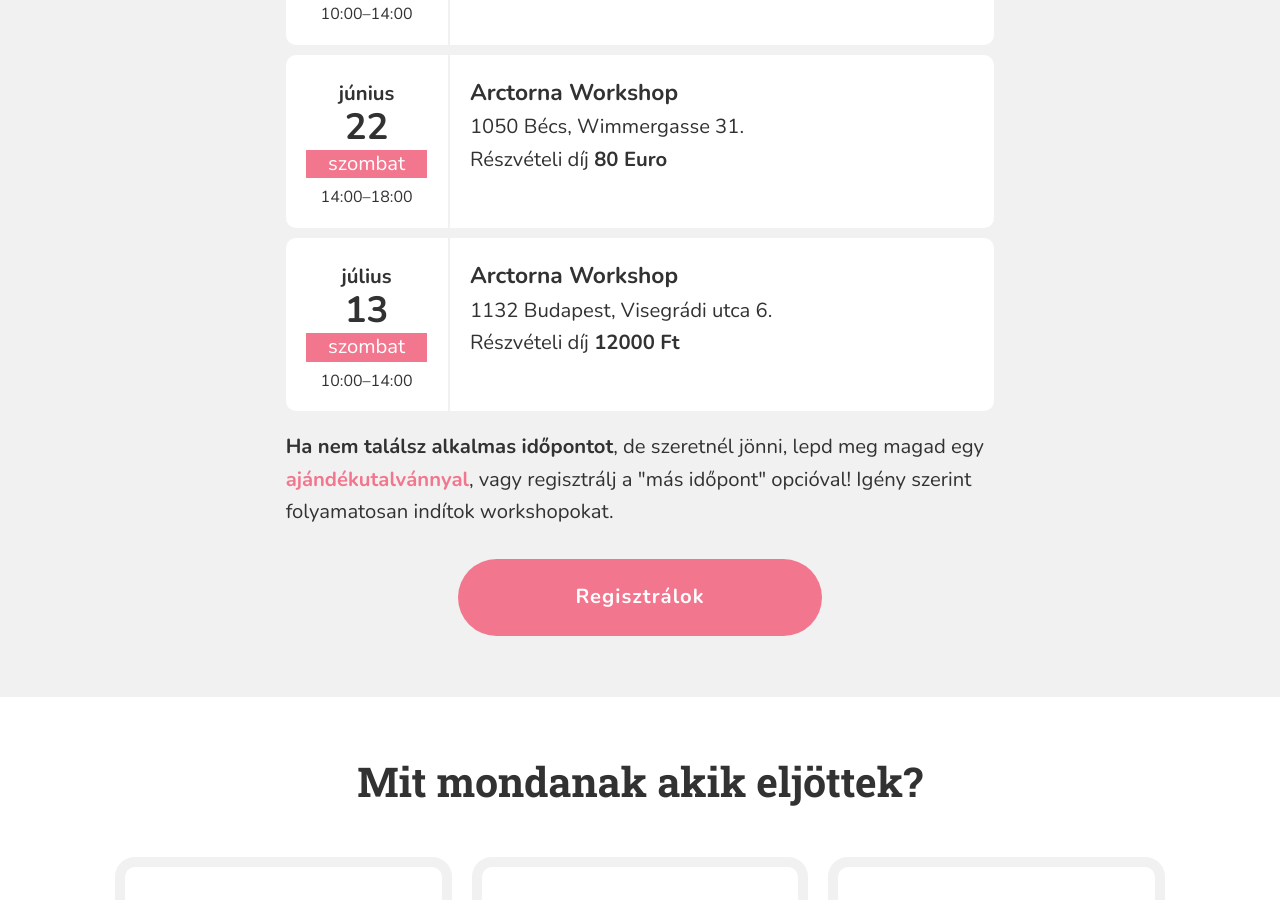
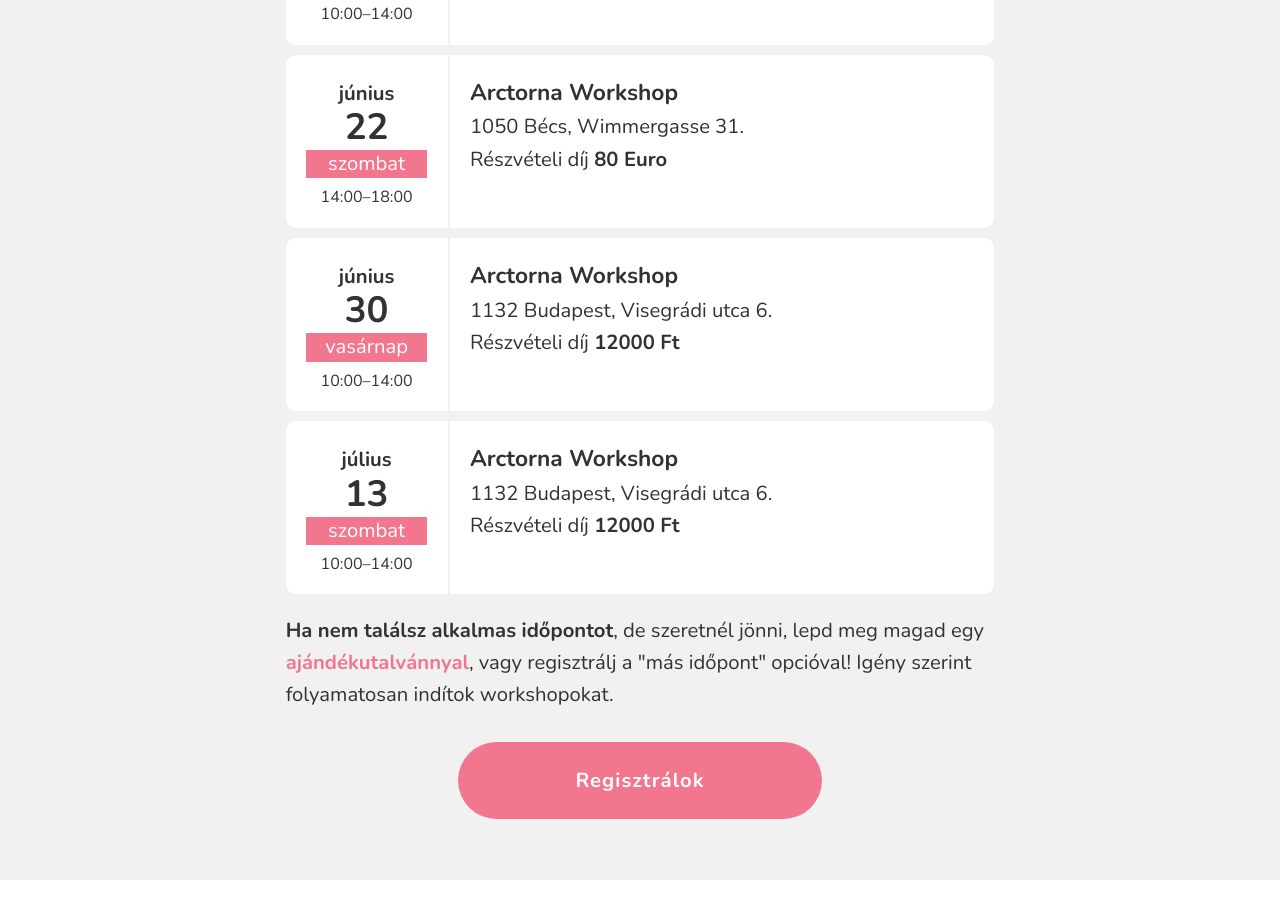
Before and after one commit to monikamudra/arctorna, a Jekyll site: the page built from workshop.md, in a window 1280 px wide and 900 px high, scrolled down 2604 px. Built offline with Jekyll 4.4.1, drawn with Linux system fonts in a browser that asks for light colours.

Commit message:
Add new workshop event

```diff
--- a/_data/workshop.yaml
+++ b/_data/workshop.yaml
@@ -37,6 +37,12 @@
     price: 80
     currency: Euro
   -
+    date: 2019-6-30T10:00
+    start: "10:00"
+    end: "14:00"
+    title: Arctorna Workshop
+    address: 1132 Budapest, Visegrádi utca 6.
+  -
     date: 2019-7-13T10:00
     start: "10:00"
     end: "14:00"
```
